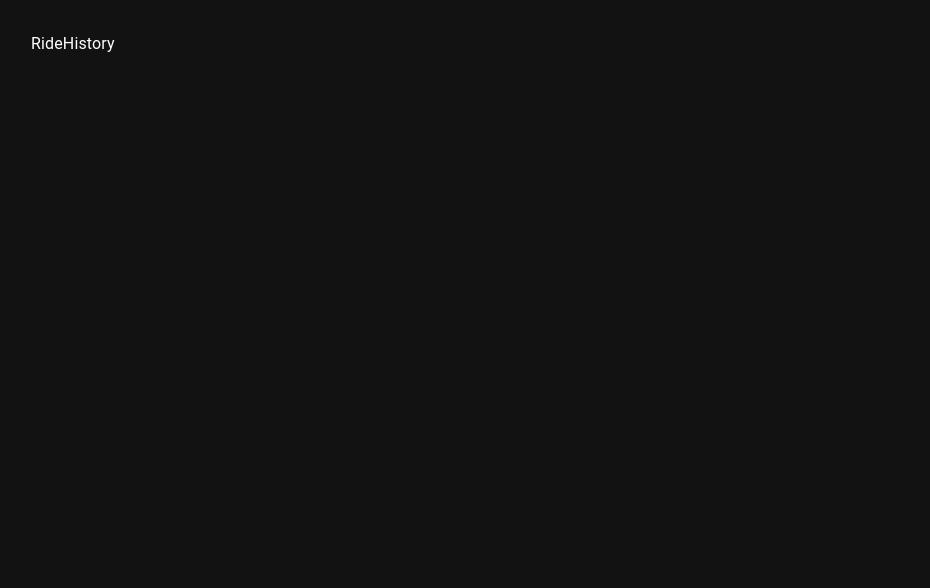
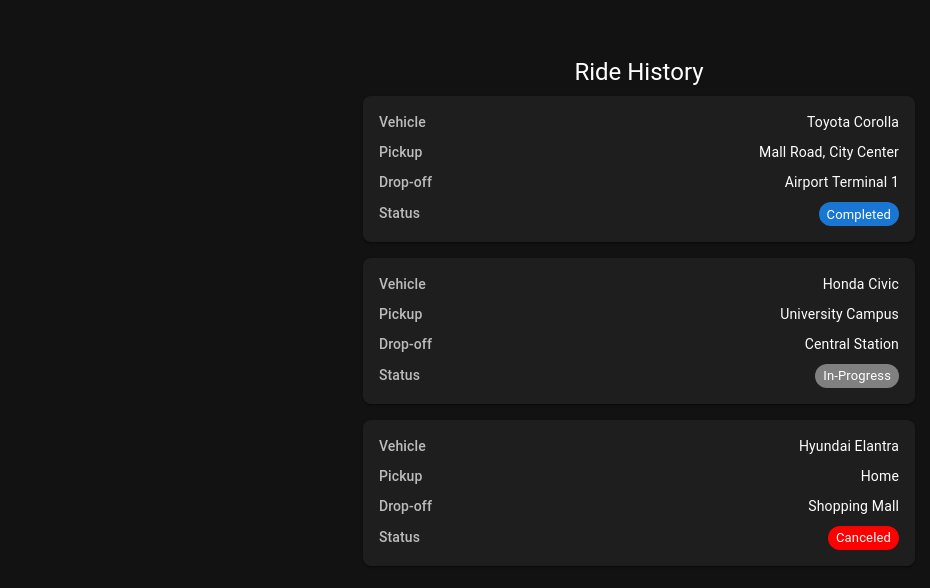
Before and after one commit to Ahmed949916/jeeny, a React (Vite) app in the folder frontend/: page /ride-history in a window 1280 px wide. Shown: the top 588 px of the page, without its empty margins (1-931 px from the left). Built offline with nearby package versions, Linux system fonts and the light colour scheme; the HTML template or start-up script is replaced by a standard one.

Commit message:
feat:ride history

```diff
--- a/frontend/src/pages/RideHistory.jsx
+++ b/frontend/src/pages/RideHistory.jsx
@@ -1,9 +1,78 @@
-import React from 'react'
+import { Box, Typography, Paper, Chip } from '@mui/material';
 
-const RideHistory = () => {
+const rideHistory = [
+  {
+    id: 1,
+    pickup: 'Mall Road, City Center',
+    dropoff: 'Airport Terminal 1',
+    vehicle: 'Toyota Corolla',
+    status: 'completed',
+  },
+  {
+    id: 2,
+    pickup: 'University Campus',
+    dropoff: 'Central Station',
+    vehicle: 'Honda Civic',
+    status: 'in-progress',
+  },
+  {
+    id: 3,
+    pickup: 'Home',
+    dropoff: 'Shopping Mall',
+    vehicle: 'Hyundai Elantra',
+    status: 'canceled',
+  },
+];
+
+function RideHistory() {
   return (
-    <div>RideHistory</div>
-  )
+    <Box sx={{ maxWidth: 600, mx: 'auto', p: 3 }}>
+      <Typography variant="h5" gutterBottom align="center">
+        Ride History
+      </Typography>
+
+      {rideHistory.map((ride) => (
+        <Paper
+          key={ride.id}
+          elevation={1}
+          sx={{ p: 2, mb: 2, borderRadius: 2 }}
+        >
+          <Box sx={{ display: 'flex', justifyContent: 'space-between', mb: 1 }}>
+            <Typography variant="subtitle2" color="text.secondary">
+              Vehicle
+            </Typography>
+            <Typography variant="body2">{ride.vehicle}</Typography>
+          </Box>
+
+          <Box sx={{ display: 'flex', justifyContent: 'space-between', mb: 1 }}>
+            <Typography variant="subtitle2" color="text.secondary">
+              Pickup
+            </Typography>
+            <Typography variant="body2">{ride.pickup}</Typography>
+          </Box>
+
+          <Box sx={{ display: 'flex', justifyContent: 'space-between', mb: 1 }}>
+            <Typography variant="subtitle2" color="text.secondary">
+              Drop-off
+            </Typography>
+            <Typography variant="body2">{ride.dropoff}</Typography>
+          </Box>
+
+          <Box sx={{ display: 'flex', justifyContent: 'space-between', alignItems: 'center' }}>
+            <Typography variant="subtitle2" color="text.secondary">
+              Status
+            </Typography>
+            <Chip
+
+              label={ride.status}
+              size="small"
+              sx={{ textTransform: 'capitalize',backgroundColor: ride.status === 'completed' ? 'primary.main' : ride.status === 'in-progress' ? 'gray' : ride.status === 'in-progress' ? 'orange' : 'red', color: 'white' }}
+            />
+          </Box>
+        </Paper>
+      ))}
+    </Box>
+  );
 }
 
-export default RideHistory
+export default RideHistory;
```
Also changed, not shown: frontend/src/pages/RideStatus.jsx (+3 -4 lines).
